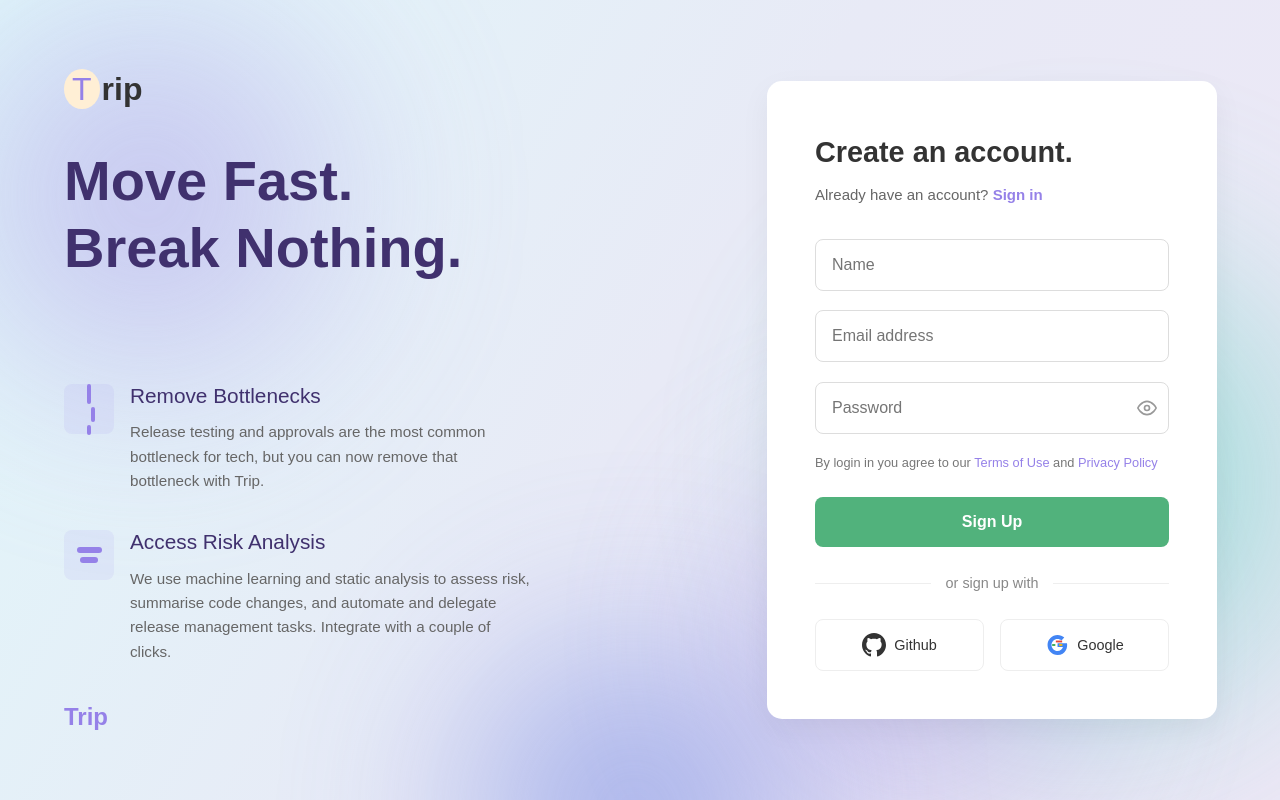
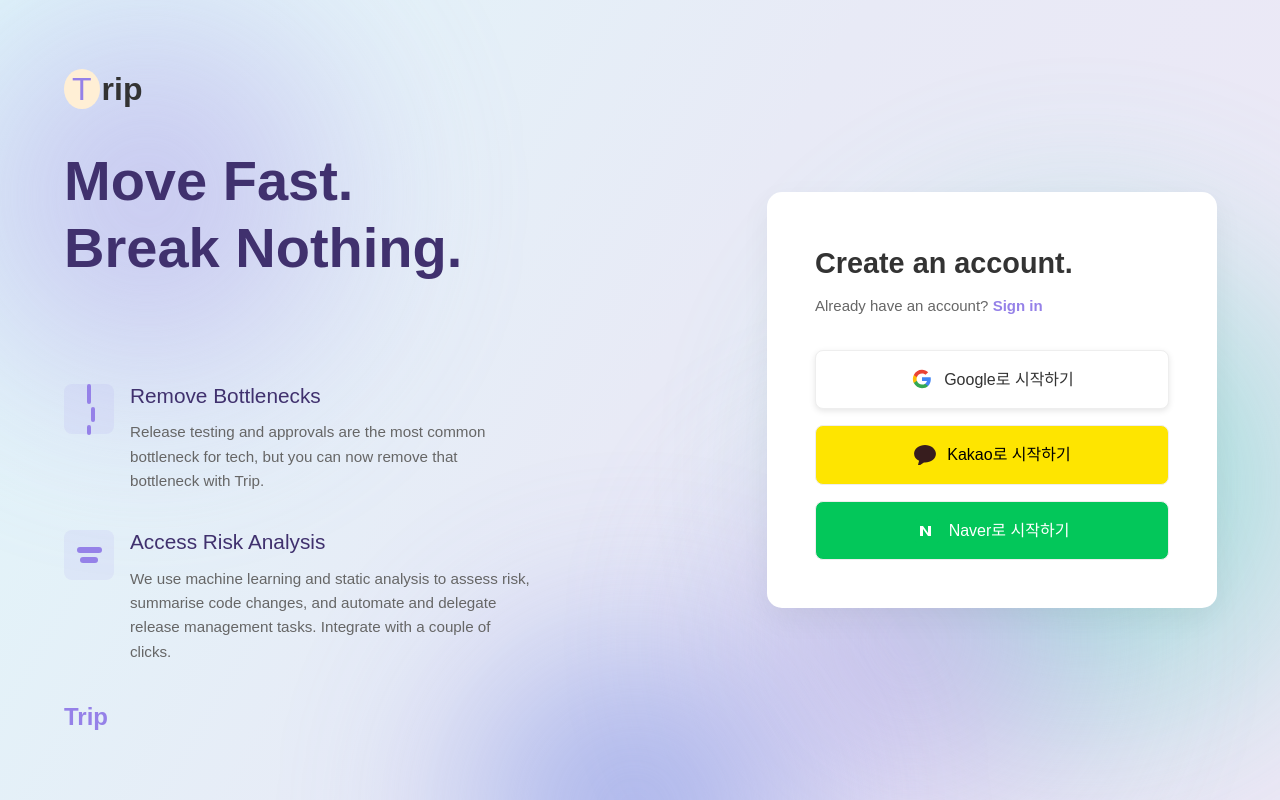
Before and after one commit to htrip-2025/htrip-frontend, a Vue app: page /login in a window 1280 px wide. Built offline with nearby package versions, Linux system fonts and the light colour scheme.

Commit message:
google login

```diff
--- a/package.json
+++ b/package.json
@@ -5,11 +5,13 @@
   "type": "module",
  "scripts": {
   "dev": "vite",
+  "serve": "vue-cli-service serve",
   "build": "vite build",
   "preview": "vite preview",
   "lint": "eslint . --fix"
 },
   "dependencies": {
+    "axios": "^1.9.0",
     "vue": "^3.5.13",
     "vue-router": "^4.5.0"
   },
--- a/src/views/loginPage.vue
+++ b/src/views/loginPage.vue
@@ -1,6 +1,6 @@
 <template>
   <div class="login-container">
-    <!-- 왼쪽 콘텐츠 영역 -->
+    <!-- 왼쪽 콘텐츠 영역은 그대로 유지 -->
     <div class="content-section">
       <div class="branding">
         <div class="logo-area">
@@ -44,68 +44,53 @@
       </div>
     </div>
 
-    <!-- 오른쪽 로그인 폼 영역 -->
+    <!-- 오른쪽 로그인 폼 영역 수정 -->
     <div class="login-form-section">
       <div class="form-container">
         <h2 class="form-title">Create an account.</h2>
         <p class="form-subtitle">Already have an account? <a href="#" class="signin-link">Sign in</a></p>
 
-        <form class="login-form">
-          <div class="form-group">
-            <input type="text" id="name" placeholder="Name" required />
-          </div>
+        <!-- 알림 메시지 -->
+        <div v-if="message" class="alert" :class="{'alert-success': isSuccess, 'alert-error': !isSuccess}">
+          {{ message }}
+        </div>
 
-          <div class="form-group">
-            <input type="email" id="email" placeholder="Email address" required />
-          </div>
+        <!-- 기존 폼 대신 소셜 로그인 버튼만 표시 -->
+        <div class="social-login-buttons">
+          <!-- Google 로그인 버튼 -->
+          <a href="#" class="social-login-btn google-btn" @click.prevent="handleGoogleLogin">
+            <div class="social-icon">
+              <svg width="20" height="20" viewBox="0 0 24 24" xmlns="http://www.w3.org/2000/svg">
+                <path d="M22.56 12.25c0-.78-.07-1.53-.2-2.25H12v4.26h5.92c-.26 1.37-1.04 2.53-2.21 3.31v2.77h3.57c2.08-1.92 3.28-4.74 3.28-8.09z" fill="#4285F4"/>
+                <path d="M12 23c2.97 0 5.46-.98 7.28-2.66l-3.57-2.77c-.98.66-2.23 1.06-3.71 1.06-2.86 0-5.29-1.93-6.16-4.53H2.18v2.84C3.99 20.53 7.7 23 12 23z" fill="#34A853"/>
+                <path d="M5.84 14.09c-.22-.66-.35-1.36-.35-2.09s.13-1.43.35-2.09V7.07H2.18C1.43 8.55 1 10.22 1 12s.43 3.45 1.18 4.93l3.66-2.84z" fill="#FBBC05"/>
+                <path d="M12 5.38c1.62 0 3.06.56 4.21 1.64l3.15-3.15C17.45 2.09 14.97 1 12 1 7.7 1 3.99 3.47 2.18 7.07l3.66 2.84c.87-2.6 3.3-4.53 6.16-4.53z" fill="#EA4335"/>
+              </svg>
+            </div>
+            <span>Google로 시작하기</span>
+          </a>
 
-          <div class="form-group password-group">
-            <input type="password" id="password" placeholder="Password" required />
-            <button type="button" class="show-password">
-              <svg xmlns="http://www.w3.org/2000/svg" width="20" height="20" viewBox="0 0 24 24" fill="none" stroke="currentColor" stroke-width="2" stroke-linecap="round" stroke-linejoin="round">
-                <path d="M1 12s4-8 11-8 11 8 11 8-4 8-11 8-11-8-11-8z"></path>
-                <circle cx="12" cy="12" r="3"></circle>
+          <!-- Kakao 로그인 버튼 - 아직 구현하지 않음 -->
+          <a href="#" class="social-login-btn kakao-btn">
+            <div class="social-icon">
+              <svg width="22" height="20" viewBox="0 0 24 22" xmlns="http://www.w3.org/2000/svg">
+                <path d="M12 0C5.371 0 0 4.292 0 9.592c0 3.307 2.186 6.213 5.5 7.861l-1.401 5.194c-.122.455.385.818.774.546l5.927-3.921c.402.039.812.06 1.231.06 6.629 0 12-4.292 12-9.592S18.629 0 12 0z" fill="#371D1E"/>
               </svg>
-            </button>
-          </div>
+            </div>
+            <span>Kakao로 시작하기</span>
+          </a>
 
-          <div class="terms-text">
-            <p>By login in you agree to our <a href="#">Terms of Use</a> and <a href="#">Privacy Policy</a></p>
-          </div>
-
-          <button type="submit" class="signup-button">Sign Up</button>
-
-          <!-- 소셜 로그인 구분선 -->
-          <div class="social-divider">
-            <span>or sign up with</span>
-          </div>
-
-          <!-- 소셜 로그인 버튼 영역 (기존 코드 유지) -->
-          <div class="social-buttons">
-            <!-- 깃허브 버튼 추가 -->
-            <button type="button" class="social-button github-button">
-              <div class="social-icon github-icon">
-                <svg xmlns="http://www.w3.org/2000/svg" width="24" height="24" viewBox="0 0 24 24">
-                  <path d="M12 0c-6.626 0-12 5.373-12 12 0 5.302 3.438 9.8 8.207 11.387.599.111.793-.261.793-.577v-2.234c-3.338.726-4.033-1.416-4.033-1.416-.546-1.387-1.333-1.756-1.333-1.756-1.089-.745.083-.729.083-.729 1.205.084 1.839 1.237 1.839 1.237 1.07 1.834 2.807 1.304 3.492.997.107-.775.418-1.305.762-1.604-2.665-.305-5.467-1.334-5.467-5.931 0-1.311.469-2.381 1.236-3.221-.124-.303-.535-1.524.117-3.176 0 0 1.008-.322 3.301 1.23.957-.266 1.983-.399 3.003-.404 1.02.005 2.047.138 3.006.404 2.291-1.552 3.297-1.23 3.297-1.23.653 1.653.242 2.874.118 3.176.77.84 1.235 1.911 1.235 3.221 0 4.609-2.807 5.624-5.479 5.921.43.372.823 1.102.823 2.222v3.293c0 .319.192.694.801.576 4.765-1.589 8.199-6.086 8.199-11.386 0-6.627-5.373-12-12-12z" fill="#333"/>
-                </svg>
-              </div>
-              <span>Github</span>
-            </button>
-
-            <!-- 구글 로그인 버튼 -->
-            <button type="button" class="social-button google-button">
-              <div class="social-icon google-icon">
-                <svg xmlns="http://www.w3.org/2000/svg" viewBox="0 0 24 24" width="24" height="24">
-                  <path d="M12.545,10.239v3.821h5.445c-0.712,2.315-2.647,3.972-5.445,3.972c-3.332,0-6.033-2.701-6.033-6.032 s2.701-6.032,6.033-6.032c1.498,0,2.866,0.549,3.921,1.453l2.814-2.814C17.503,2.988,15.139,2,12.545,2 C7.021,2,2.543,6.477,2.543,12s4.478,10,10.002,10c8.396,0,10.249-7.85,9.426-11.748L12.545,10.239z" fill="#4285F4"/>
-                  <path d="M7,10.969 L7,13.031 L10.5,13.031 L10.5,10.969 L7,10.969 Z" fill="#34A853" transform="translate(8.75, 12) scale(0.9, 0.9) translate(-8.75, -12)"/>
-                  <path d="M14,10.969 L14,13.031 L17.5,13.031 L17.5,10.969 L14,10.969 Z" fill="#FBBC05" transform="translate(15.75, 12) scale(0.9, 0.9) translate(-15.75, -12)"/>
-                  <path d="M10.5,7.469 L10.5,9.531 L17.5,9.531 L17.5,7.469 L10.5,7.469 Z" fill="#EA4335" transform="translate(14, 8.5) scale(0.9, 0.9) translate(-14, -8.5)"/>
-                </svg>
-              </div>
-              <span>Google</span>
-            </button>
-          </div>
-        </form>
+          <!-- Naver 로그인 버튼 - 아직 구현하지 않음 -->
+          <a href="#" class="social-login-btn naver-btn">
+            <div class="social-icon naver-icon">
+              <svg width="24" height="24" viewBox="0 0 24 24" xmlns="http://www.w3.org/2000/svg">
+                <rect width="24" height="24" rx="0" fill="#03C75A"/>
+                <path d="M16 7L16 17L13 17L8 10L8 17L8 17L5 17L5 7L8 7L13 14L13 7L16 7Z" fill="white"/>
+              </svg>
+            </div>
+            <span>Naver로 시작하기</span>
+          </a>
+        </div>
       </div>
     </div>
 
@@ -117,12 +102,96 @@
   </div>
 </template>
 
-<script setup>
-// 필요한 Vue 관련 로직을 여기에 추가
+<script>
+import axios from 'axios';
+
+export default {
+  data() {
+    return {
+      message: '',
+      isSuccess: false,
+      isLoading: false
+    }
+  },
+  mounted() {
+    // URL 파라미터에서 토큰 확인 (OAuth 리다이렉트 후)
+    const urlParams = new URLSearchParams(window.location.search);
+    const token = urlParams.get('token');
+    const error = urlParams.get('error');
+
+    if (token) {
+      this.handleLoginSuccess(token);
+    } else if (error) {
+      this.message = `로그인 실패: ${error}`;
+      this.isSuccess = false;
+    }
+  },
+  methods: {
+    async handleGoogleLogin() {
+      try {
+        this.isLoading = true;
+
+        // 방법 1: 백엔드에서 제공하는 Google OAuth 인증 URL로 리다이렉트
+        window.location.href = `${process.env.VUE_APP_API_URL}/oauth2/authorization/google`;
+        console.log('API URL:', process.env.VUE_APP_API_URL);
+
+        // 방법 2: 백엔드로 요청을 보내고 리다이렉트 URL을 받아서 처리
+
+       /* const response = await axios.get(`${process.env.VUE_APP_API_URL}/api/auth/google/url`);
+        if (response.data && response.data.authorizationUrl) {
+          window.location.href = response.data.authorizationUrl;
+        }*/
+
+      } catch (error) {
+        console.error('Google 로그인 중 오류 발생:', error);
+        this.message = '로그인 과정에서 오류가 발생했습니다. 다시 시도해주세요.';
+        this.isSuccess = false;
+        this.isLoading = false;
+      }
+    },
+
+    handleLoginSuccess(token) {
+      // JWT 토큰을 로컬 스토리지에 저장
+      localStorage.setItem('jwt_token', token);
+
+      // 인증 헤더 설정 (추후 API 요청에 사용)
+      axios.defaults.headers.common['Authorization'] = `Bearer ${token}`;
+
+      this.message = '로그인에 성공했습니다.';
+      this.isSuccess = true;
+
+      // 사용자 정보 가져오기
+      this.fetchUserInfo();
+
+      // 로그인 후 메인 페이지로 리다이렉트 (1초 후)
+      setTimeout(() => {
+        this.$router.push('/');
+      }, 1000);
+    },
+
+    async fetchUserInfo() {
+      try {
+        const response = await axios.get(`${process.env.VUE_APP_API_URL}/api/user/me`);
+        // 사용자 정보 저장 (Vuex 스토어나 로컬 스토리지 등에)
+        localStorage.setItem('user', JSON.stringify(response.data));
+      } catch (error) {
+        console.error('사용자 정보 조회 실패:', error);
+      }
+    },
+
+    // 로그아웃 기능 (필요 시 사용)
+    logout() {
+      localStorage.removeItem('jwt_token');
+      localStorage.removeItem('user');
+      delete axios.defaults.headers.common['Authorization'];
+      this.$router.push('/login');
+    }
+  }
+}
 </script>
 
 <style scoped>
-/* 기본 스타일 초기화 */
+/* 기존 스타일 유지 */
 * {
   margin: 0;
   padding: 0;
@@ -130,7 +199,6 @@
   font-family: 'Pretendard', 'Apple SD Gothic Neo', 'Noto Sans KR', sans-serif;
 }
 
-/* 전체 로그인 컨테이너 */
 .login-container {
   display: flex;
   width: 100vw;
@@ -140,7 +208,7 @@
   overflow: hidden;
 }
 
-/* 왼쪽 콘텐츠 영역 */
+/* 왼쪽 콘텐츠 영역 스타일 유지 */
 .content-section {
   flex: 1;
   padding: 4rem;
@@ -302,132 +370,96 @@
   font-weight: 600;
 }
 
-.form-group {
-  margin-bottom: 1.2rem;
+/* 알림 메시지 스타일 */
+.alert {
+  padding: 1rem;
+  margin-bottom: 1.5rem;
+  border-radius: 8px;
+  font-size: 0.9rem;
 }
 
-.form-group input {
-  width: 100%;
-  padding: 1rem;
-  border: 1px solid #ddd;
-  border-radius: 8px;
-  font-size: 1rem;
-  outline: none;
-  transition: border-color 0.3s;
+.alert-success {
+  background-color: rgba(52, 168, 83, 0.1);
+  border: 1px solid rgba(52, 168, 83, 0.3);
+  color: #34A853;
 }
 
-.form-group input:focus {
-  border-color: #9581e8;
+.alert-error {
+  background-color: rgba(234, 67, 53, 0.1);
+  border: 1px solid rgba(234, 67, 53, 0.3);
+  color: #EA4335;
 }
 
-.password-group {
-  position: relative;
+/* 소셜 로그인 버튼 스타일 추가 */
+.social-login-buttons {
+  display: flex;
+  flex-direction: column;
+  gap: 1rem;
+  margin-top: 1.5rem;
 }
 
-.show-password {
-  position: absolute;
-  right: 12px;
-  top: 50%;
-  transform: translateY(-50%);
-  background: none;
-  border: none;
-  cursor: pointer;
-  color: #999;
+.social-login-btn {
   display: flex;
   align-items: center;
   justify-content: center;
-}
-
-.terms-text {
-  font-size: 0.8rem;
-  color: #777;
-  margin-bottom: 1.5rem;
-}
-
-.terms-text a {
-  color: #9581e8;
-  text-decoration: none;
-}
-
-.signup-button {
+  gap: 10px;
   width: 100%;
   padding: 1rem;
-  background: #51B27C;
-  color: white;
-  border: none;
   border-radius: 8px;
+  text-decoration: none;
   font-size: 1rem;
-  font-weight: 600;
+  font-weight: 500;
+  transition: all 0.3s;
+  border: 1px solid #eee;
   cursor: pointer;
-  transition: all 0.3s;
-  margin-bottom: 1.5rem;
-}
-
-.signup-button:hover {
-  background: #44a16d;
-  box-shadow: 0 4px 10px rgba(81, 178, 124, 0.2);
-}
-
-.social-divider {
-  position: relative;
-  text-align: center;
-  margin-bottom: 1.5rem;
-}
-
-.social-divider::before {
-  content: '';
-  position: absolute;
-  top: 50%;
-  left: 0;
-  right: 0;
-  height: 1px;
-  background-color: #eee;
-}
-
-.social-divider span {
-  display: inline-block;
-  position: relative;
-  background-color: white;
-  padding: 0 15px;
-  font-size: 0.9rem;
-  color: #888;
-}
-
-.social-buttons {
-  display: flex;
-  justify-content: space-between;
-  gap: 1rem;
-}
-
-.social-button {
-  flex: 1;
-  display: flex;
-  align-items: center;
-  justify-content: center;
-  gap: 8px;
-  padding: 0.8rem;
-  border: 1px solid #eee;
-  border-radius: 8px;
-  background-color: white;
-  cursor: pointer;
-  transition: all 0.3s;
-  font-size: 0.9rem;
-  color: #333;
-}
-
-.social-button:hover {
-  background-color: #f9f9f9;
-  transform: translateY(-2px);
-  box-shadow: 0 3px 10px rgba(0, 0, 0, 0.05);
 }
 
 .social-icon {
   display: flex;
   align-items: center;
   justify-content: center;
+  width: 24px;
+  height: 24px;
 }
 
-/* 그라데이션 원형 효과 - 기존 색상 유지 */
+/* Google 버튼 스타일 */
+.google-btn {
+  background-color: #fff;
+  color: #333;
+  box-shadow: 0 2px 6px rgba(0, 0, 0, 0.1);
+}
+
+.google-btn:hover {
+  background-color: #f8f8f8;
+}
+
+/* Kakao 버튼 스타일 */
+.kakao-btn {
+  background-color: #FEE500;
+  color: #000;
+}
+
+.kakao-btn:hover {
+  background-color: #FDD800;
+}
+
+/* Naver 버튼 스타일 */
+.naver-btn {
+  background-color: #03C75A;
+  color: #fff;
+}
+
+.naver-btn:hover {
+  background-color: #02B14A;
+}
+
+/* 네이버 아이콘 특별 스타일 */
+.naver-icon svg {
+  border-radius: 2px;
+  overflow: hidden;
+}
+
+/* 그라데이션 원형 효과 */
 .gradient-circle {
   position: absolute;
   border-radius: 50%;
@@ -508,9 +540,5 @@
     padding: 2rem;
     margin: 1.5rem;
   }
-
-  .social-buttons {
-    flex-direction: column;
-  }
 }
 </style>
```
Also changed, not shown: 2 other files (tests, documents, lock files or other folders). Lines whose indentation alone changed are shown as unchanged.
